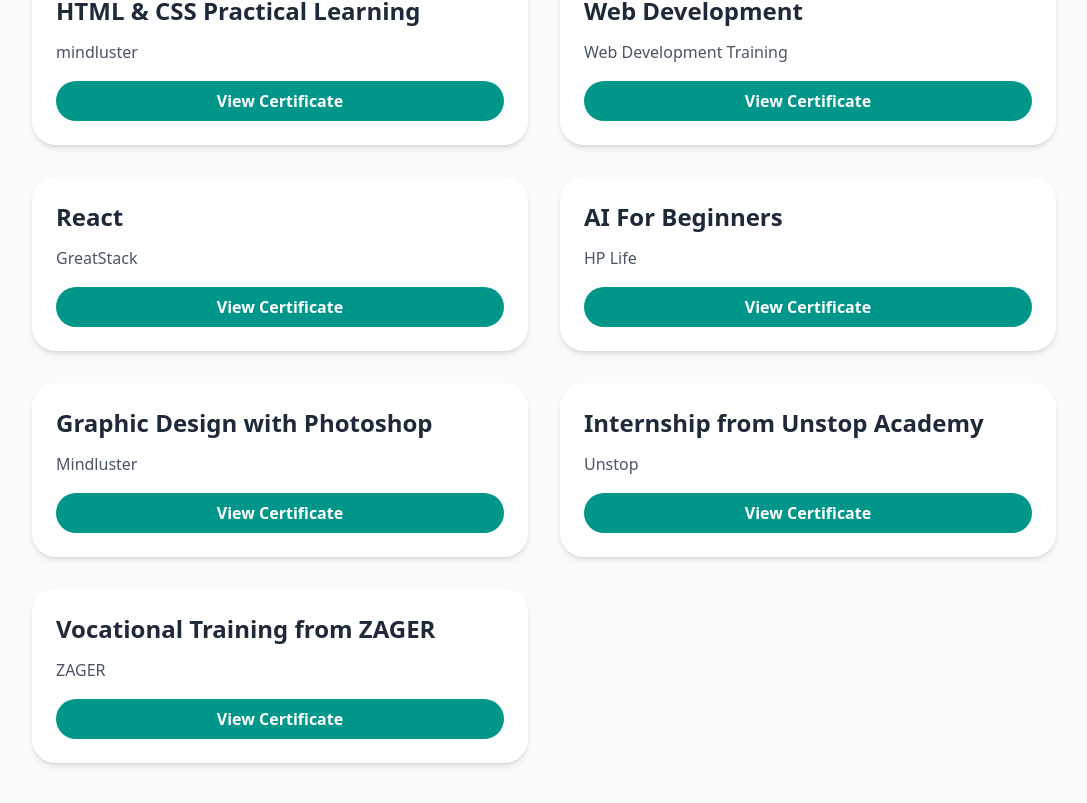
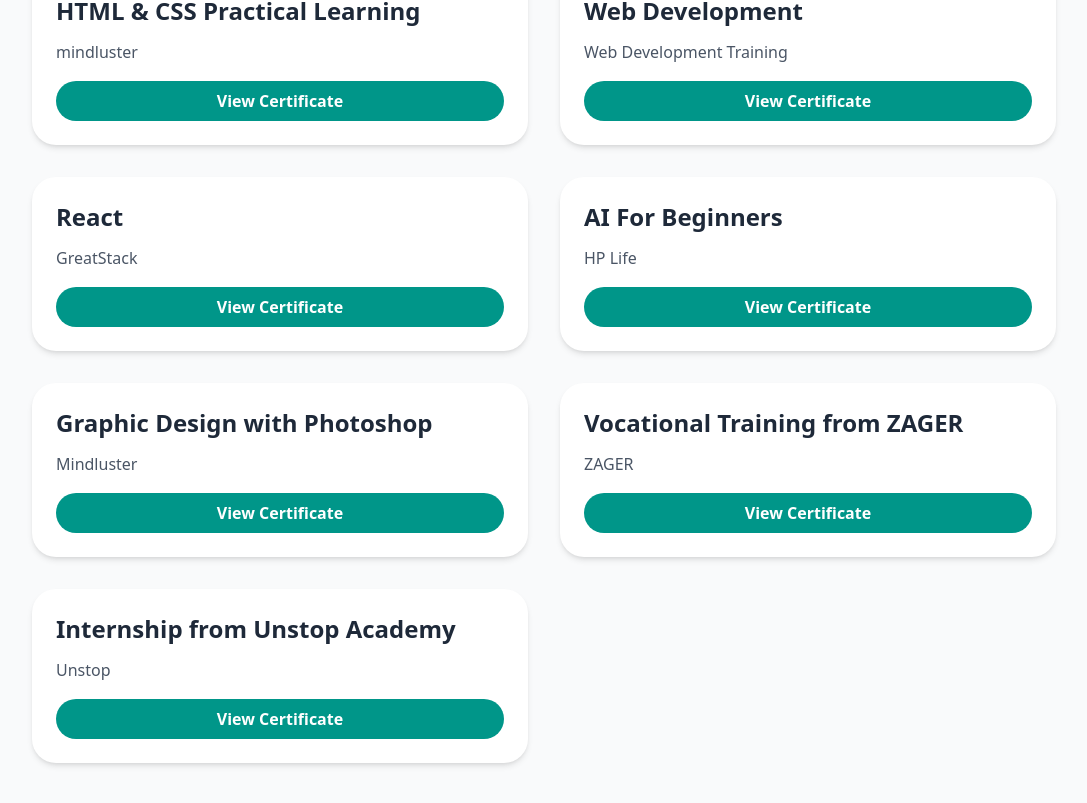
Before and after one commit to saurabh5286/Res-portfolio, a React (Vite) app: page / in a window 1280 px wide. Shown: the part 1883-2686 px from the top of the page, without its empty margins (96-1183 px from the left). Built offline with nearby package versions, Linux system fonts and the light colour scheme.

Commit message:
Certificates.jsx

```diff
--- a/src/components/pages/Certificates.jsx
+++ b/src/components/pages/Certificates.jsx
@@ -53,18 +53,19 @@
       id: "graphic-cert",
     },
     {
+      title: "Vocational Training from ZAGER",
+      description: "ZAGER",
+      imgSrc: "/vt.jpg",
+      imgAlt: "VT Certificate",
+      id: "vt-cert",
+    },
+
+    {
       title: "Internship from Unstop Academy",
       description: "Unstop",
       imgSrc: "/Unstop.jpg",
       imgAlt: "Internship Certificate",
       id: "unstop-cert",
-    },
-    {
-      title: "Vocational Training from ZAGER",
-      description: "ZAGER",
-      imgSrc: "/vt.jpg",
-      imgAlt: "VT Certificate",
-      id: "vt-cert",
     },
   ];
 
```
